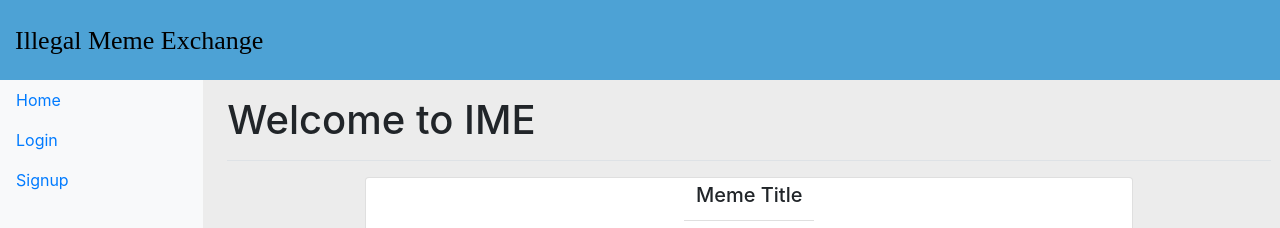
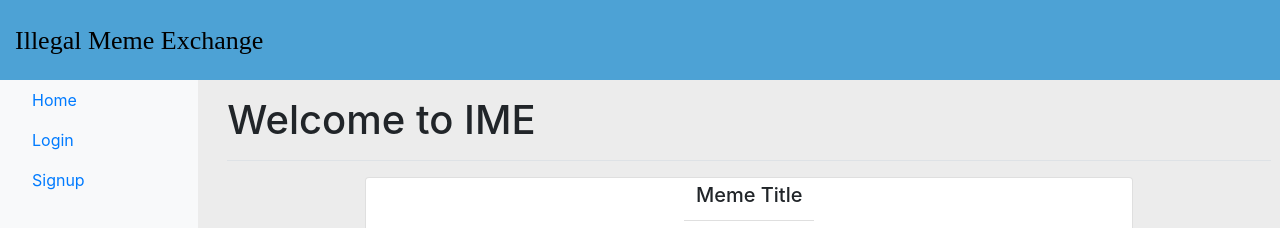
Before and after one commit to jeremyabui/illegalmemeexchange, a website: page views/index.html in a window 1280 px wide. Shown: the top 228 px of the page. Drawn offline with nearby package versions, Linux system fonts and the light colour scheme; no server answers; grey boxes are pictures that could not be loaded; a web font is replaced by a local one.

Commit message:
Fixed sidebar to left

```diff
--- a/public/styles/style.css
+++ b/public/styles/style.css
@@ -26,10 +26,17 @@ body {
     margin-left: 5px;
 }
 
+.nav-link {
+    padding-left: 2em;
+}
+
 /* Sidebar */
 .sidebar {
-    height: 100vh;
+    /* height: 100vh; */
     padding-right:0;
+    height: 100%;
+    position: fixed;
+
 }
 
 .sidebar-sticky ul:first-child {
@@ -80,3 +87,9 @@ body {
     background-color: #555555;
     border: none;
 }
+
+
+/* Sidebar css */
+.wrapper {
+    align-items: stretch;
+}
--- a/views/index.html
+++ b/views/index.html
@@ -37,49 +37,13 @@
             </ul> -->
         </nav>
 
-    <!-- Sidebar -->
+<div class="wrapper">
+     <!-- Sidebar -->
     <div class="container-fluid">
         <div class="row">
-            <nav class="col-md-2 d-none d-md-block bg-light sidebar">
+            <nav class="col-md-2 d-none d-md-block bg-light sidebar active">
                 <div class="sidebar-sticky">
                 <ul class="nav flex-column">
-                    <!-- NOTE Update icons with placeholders -->
-                    <!-- <li class="nav-item">
-                    <a class="nav-link active" href="#">
-                        <svg xmlns="http://www.w3.org/2000/svg" width="24" height="24" viewBox="0 0 24 24" fill="none" stroke="currentColor" stroke-width="2" stroke-linecap="round" stroke-linejoin="round" class="feather feather-home"><path d="M3 9l9-7 9 7v11a2 2 0 0 1-2 2H5a2 2 0 0 1-2-2z"></path><polyline points="9 22 9 12 15 12 15 22"></polyline></svg>
-                        Home <span class="sr-only">(current)</span>
-                    </a>
-                    </li>
-                    <li class="nav-item">
-                    <a class="nav-link" href="#">
-                        <svg xmlns="http://www.w3.org/2000/svg" width="24" height="24" viewBox="0 0 24 24" fill="none" stroke="currentColor" stroke-width="2" stroke-linecap="round" stroke-linejoin="round" class="feather feather-user-plus"><path d="M13 2H6a2 2 0 0 0-2 2v16a2 2 0 0 0 2 2h12a2 2 0 0 0 2-2V9z"></path><polyline points="13 2 13 9 20 9"></polyline></svg>
-                        Signup
-                    </a>
-                    </li>
-                    <li class="nav-item">
-                    <a class="nav-link" href="#">
-                        <svg xmlns="http://www.w3.org/2000/svg" width="24" height="24" viewBox="0 0 24 24" fill="none" stroke="currentColor" stroke-width="2" stroke-linecap="round" stroke-linejoin="round" class="feather feather-users"><circle cx="9" cy="21" r="1"></circle><circle cx="20" cy="21" r="1"></circle><path d="M1 1h4l2.68 13.39a2 2 0 0 0 2 1.61h9.72a2 2 0 0 0 2-1.61L23 6H6"></path></svg>
-                        Login
-                    </a>
-                    </li>
-                    <li class="nav-item">
-                    <a class="nav-link" href="#">
-                        <svg xmlns="http://www.w3.org/2000/svg" width="24" height="24" viewBox="0 0 24 24" fill="none" stroke="currentColor" stroke-width="2" stroke-linecap="round" stroke-linejoin="round" class="feather feather-users"><path d="M17 21v-2a4 4 0 0 0-4-4H5a4 4 0 0 0-4 4v2"></path><circle cx="9" cy="7" r="4"></circle><path d="M23 21v-2a4 4 0 0 0-3-3.87"></path><path d="M16 3.13a4 4 0 0 1 0 7.75"></path></svg>
-                        Placeholder
-                    </a>
-                    </li>
-                    <li class="nav-item">
-                    <a class="nav-link" href="#">
-                        <svg xmlns="http://www.w3.org/2000/svg" width="24" height="24" viewBox="0 0 24 24" fill="none" stroke="currentColor" stroke-width="2" stroke-linecap="round" stroke-linejoin="round" class="feather feather-bar-chart-2"><line x1="18" y1="20" x2="18" y2="10"></line><line x1="12" y1="20" x2="12" y2="4"></line><line x1="6" y1="20" x2="6" y2="14"></line></svg>
-                        Placeholder
-                    </a>
-                    </li>
-                    <li class="nav-item">
-                    <a class="nav-link" href="#">
-                        <svg xmlns="http://www.w3.org/2000/svg" width="24" height="24" viewBox="0 0 24 24" fill="none" stroke="currentColor" stroke-width="2" stroke-linecap="round" stroke-linejoin="round" class="feather feather-layers"><polygon points="12 2 2 7 12 12 22 7 12 2"></polygon><polyline points="2 17 12 22 22 17"></polyline><polyline points="2 12 12 17 22 12"></polyline></svg>
-                        Placeholder
-                    </a>
-                    </li> -->
                     <!-- New sidebar -->
                     <li class="nav-item">
                         <a class="nav-link active" href="#">Home</a>
@@ -114,6 +78,10 @@
               </main>
         </div>
     </div>
+
+</div>
+<!-- Wrapper -->
+
 
     <!-- Signup Modal -->
     <div class="modal fade" id="signupModal" tabindex="-1" role="dialog" aria-labelledby="signupModalLabel" aria-hidden="true">
```
